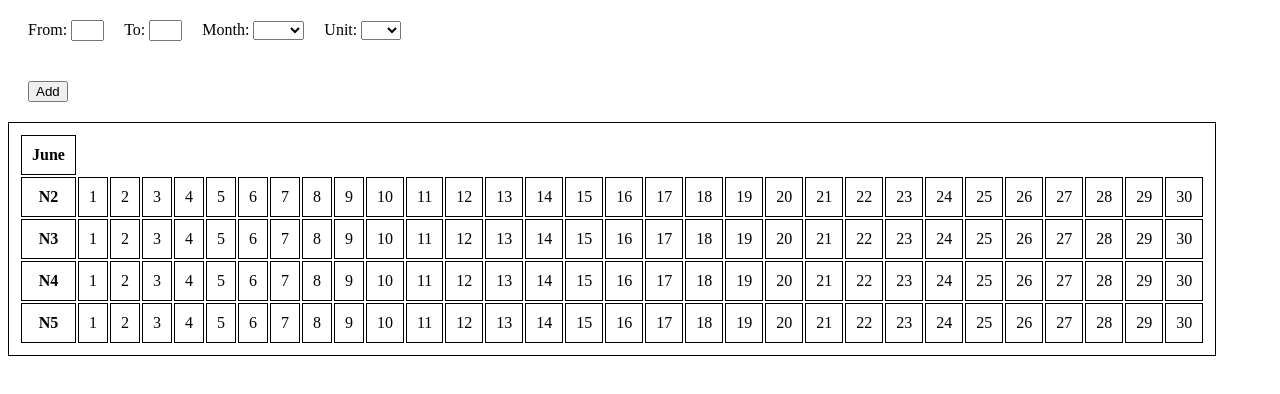
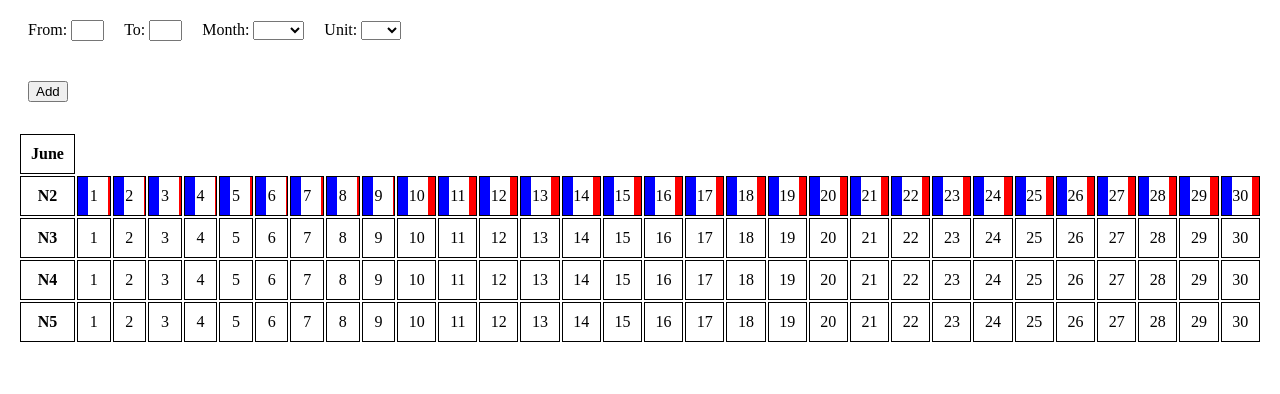
Before and after one commit to mkujun/reservations-calendar, an Angular app: page / in a window 1280 px wide. Shown: the top 394 px of the page. Built offline with nearby package versions, Linux system fonts and the light colour scheme.

Commit message:
WIP on experimenting with linear gradient to get desired feature

```diff
--- a/src/app/app.component.html
+++ b/src/app/app.component.html
@@ -24,38 +24,31 @@
   <th>June</th>
   <tr>
     <th>N2</th>
-    <td
-      [ngClass]="{ 'td-booked': item.booked === true }"
-      *ngFor="let item of bookingJune.N2; index as i"
-    >
+    <!-- TODO: uncomment this line when ready...
+    <td [ngClass]="{ 'td-booked': item.booked === true }" *ngFor="let item of bookingJune.N2; index as i">
       {{ item.day }}
+    </td>
+    -->
+    <td class="split3" *ngFor="let item of bookingJune.N2; index as i">
+      {{item.day}}
     </td>
   </tr>
   <tr>
     <th>N3</th>
-    <td
-      [ngClass]="{ 'td-booked': item.booked === true }"
-      *ngFor="let item of bookingJune.N3; index as i"
-    >
+    <td [ngClass]="{ 'td-booked': item.booked === true }" *ngFor="let item of bookingJune.N3; index as i">
       {{ item.day }}
     </td>
   </tr>
 
   <tr>
     <th>N4</th>
-    <td
-      [ngClass]="{ 'td-booked': item.booked === true }"
-      *ngFor="let item of bookingJune.N4; index as i"
-    >
+    <td [ngClass]="{ 'td-booked': item.booked === true }" *ngFor="let item of bookingJune.N4; index as i">
       {{ item.day }}
     </td>
   </tr>
   <tr>
     <th>N5</th>
-    <td
-      [ngClass]="{ 'td-booked': item.booked === true }"
-      *ngFor="let item of bookingJune.N5; index as i"
-    >
+    <td [ngClass]="{ 'td-booked': item.booked === true }" *ngFor="let item of bookingJune.N5; index as i">
       {{ item.day }}
     </td>
   </tr>
--- a/src/app/app.component.scss
+++ b/src/app/app.component.scss
@@ -1,7 +1,16 @@
-table,
-th,
+th {
+  border: 1px solid black;
+  padding: 10px;
+}
+
+table {
+  padding: 10px;
+}
+
 td {
+  width: 20px;
   border: 1px solid black;
+  text-align: center;
   padding: 10px;
 }
 
@@ -9,6 +18,12 @@ td {
   border: 1px solid black;
   padding: 10px;
   background-color: yellow;
+}
+
+.split3{
+  border: 1px solid black;
+  //background: repeating-linear-gradient(90deg, blue, red 50%, blue);
+  background: repeating-linear-gradient(90deg, blue 0px 10px, white 10px 30px, red 30px 40px);
 }
 
 form {
--- a/src/app/app.component.ts
+++ b/src/app/app.component.ts
@@ -19,7 +19,7 @@ export class AppComponent implements OnInit {
     month: new FormControl(''),
   });
 
-  constructor() {}
+  constructor() { }
 
   ngOnInit(): void {
     console.log(this.bookingJune);
@@ -38,6 +38,12 @@ export class AppComponent implements OnInit {
         }
       });
     } else if (key == 'N3June') {
+      this.bookingJune.N3.map((d) => {
+        if (d.day >= from && d.day <= to) {
+          d.booked = true;
+        }
+      });
+
     }
   }
 }
--- a/src/app/booking.model.ts
+++ b/src/app/booking.model.ts
@@ -3,6 +3,8 @@ export class Booking {
   month: string;
   unit: string;
   booked: boolean;
+  // TODO: should add information about first and last day of booking
+  // this information is required for table css split color rendering
 
   constructor(day: number, month: string, unit: string, booked: boolean) {
     this.day = day;
```
